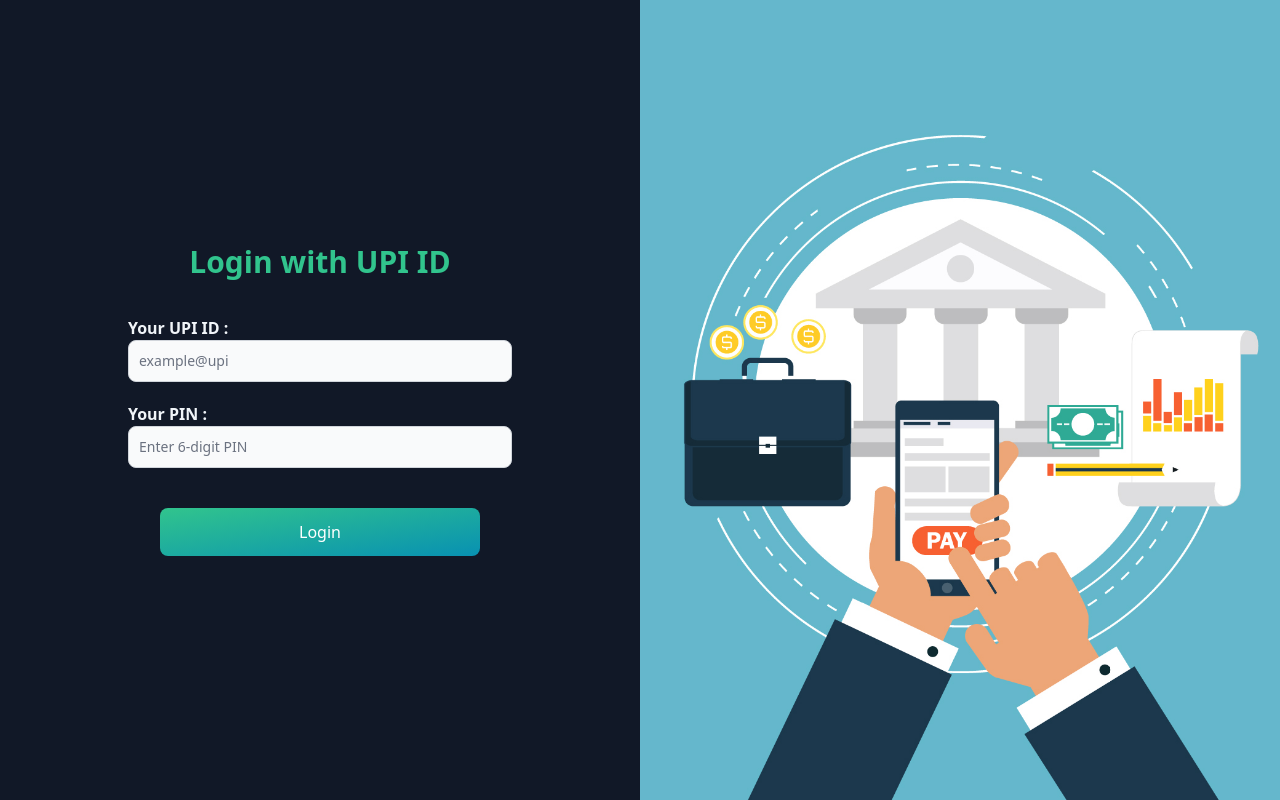
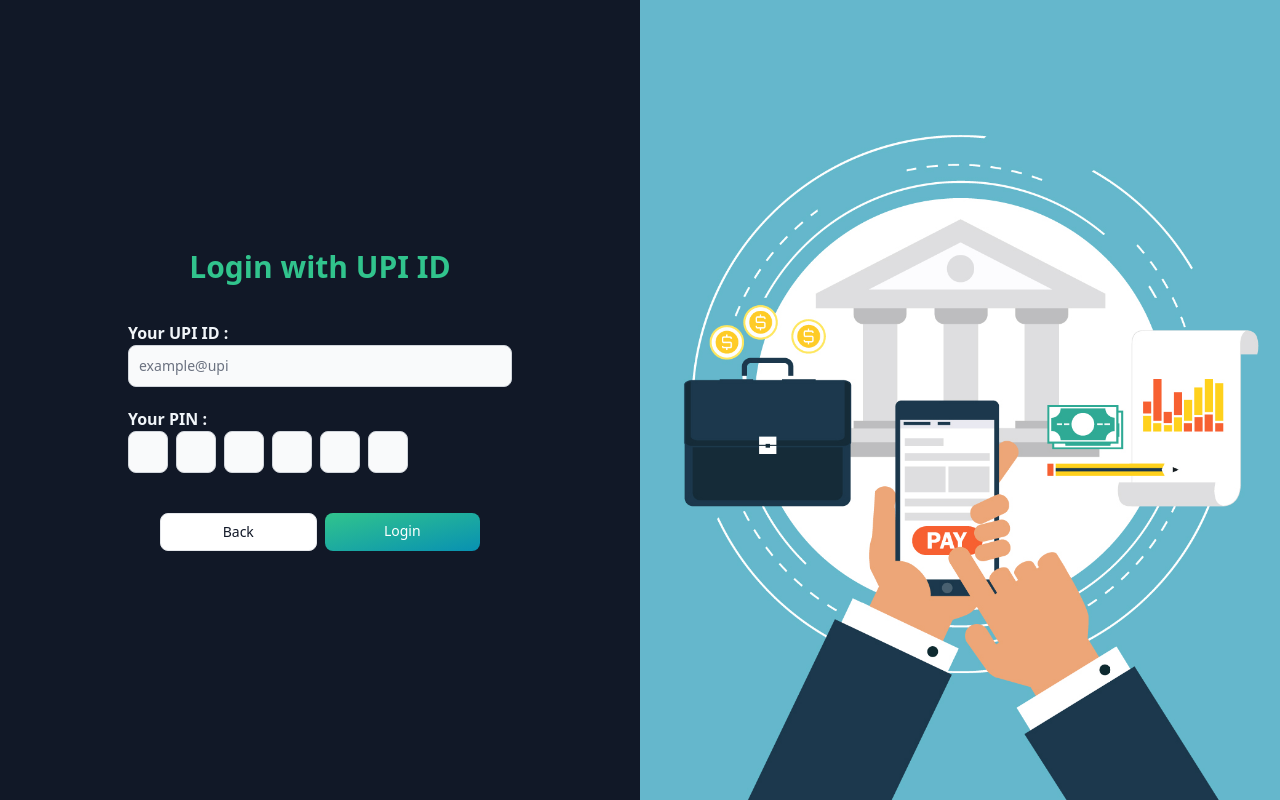
Before and after one commit to Syedshara/Banking_system, a React (Vite) app in the folder frontend/: page /login in a window 1280 px wide. Built offline with nearby package versions, Linux system fonts and the light colour scheme.

Commit message:
Login Updated

```diff
--- a/frontend/src/pages/Login.jsx
+++ b/frontend/src/pages/Login.jsx
@@ -1,19 +1,21 @@
 import { useEffect, useState } from "react";
 import { Alert, Button, Label, TextInput } from 'flowbite-react';
+import { useNavigate } from "react-router-dom";
 import img from '../assets/Login/img.jpg';
 
 const Login = () => {
     const [upiId, setUpiId] = useState("");
-    const [pin, setPin] = useState("");
+    const [pin, setPin] = useState(Array(6).fill("")); // Store each digit in an array
     const [errorMessage, setErrorMessage] = useState(""); // One unified error message
     const [loading, setLoading] = useState(false);
     const [isVisible, setIsVisible] = useState(false); // State to control visibility
+    const navigate = useNavigate(); // Initialize useNavigate
 
     // UPI ID validation regex
     const validateUpiId = (upiId) => /^[a-zA-Z0-9]+@[a-zA-Z0-9]+$/.test(upiId);
 
-    // PIN validation regex (6-digit numeric pin)
-    const validatePin = (pin) => /^\d{6}$/.test(pin);
+    // PIN validation
+    const validatePin = (pin) => pin.join("").length === 6; // Ensure all six digits are entered
 
     const handleLogin = async (e) => {
         e.preventDefault();
@@ -27,7 +29,7 @@ const Login = () => {
         if (!upiId || !validateUpiId(upiId)) {
             setErrorMessage("Invalid UPI ID. Format should be like: example@upi.");
             valid = false;
-        } else if (!pin || !validatePin(pin)) {
+        } else if (!validatePin(pin)) {
             // Scenario 2: Only PIN is invalid
             setErrorMessage("Invalid PIN. Must be a 6-digit number.");
             valid = false;
@@ -53,6 +55,34 @@ const Login = () => {
         // Trigger visibility after the component mounts
         setIsVisible(true);
     }, []);
+
+    const handleBack = () => {
+        navigate('/'); // Replace with your actual route
+    };
+
+    const handlePinChange = (index, value) => {
+        const newPin = [...pin];
+        if (value.length <= 1) {
+            newPin[index] = value; // Set the digit
+            setPin(newPin);
+
+            // Move to the next input
+            if (value && index < 5) {
+                document.getElementById(`pin-${index + 1}`).focus();
+            }
+        }
+    };
+
+    const handlePinKeyDown = (index, e) => {
+        const newPin = [...pin];
+
+        // Move backwards if the backspace key is pressed
+        if (e.key === "Backspace" && index > 0 && !newPin[index]) {
+            newPin[index - 1] = ""; // Clear the previous input
+            setPin(newPin);
+            document.getElementById(`pin-${index - 1}`).focus();
+        }
+    };
 
     return (
         <div className="min-h-screen flex relative">
@@ -81,28 +111,45 @@ const Login = () => {
 
                         {/* PIN Input */}
                         <div className="w-full max-w-sm flex flex-col justify-center">
-                            <Label htmlFor="pin" className="text-slate-100 text-md font-semibold" value="Your PIN :" />
+                            <Label className="text-slate-100 text-md font-semibold">Your PIN :</Label>
+                            <div className="flex space-x-2">
+                                {pin.map((digit, index) => (
                                     <TextInput
+                                        key={index}
                                         type="password"
-                                id="pin"
-                                placeholder="Enter 6-digit PIN"
-                                value={pin}
-                                onChange={(e) => setPin(e.target.value)}
-                                required
-                                className={`w-full max-w-md transition-transform duration-500 ease-in-out ${isVisible ? "translate-y-0 opacity-100" : "translate-y-5 opacity-0"}`}
+                                        id={`pin-${index}`}
+                                        value={digit}
+                                        onChange={(e) => handlePinChange(index, e.target.value)}
+                                        onKeyDown={(e) => handlePinKeyDown(index, e)}
+                                        maxLength={1}
+                                        className="w-10 text-center"
                                     />
+                                ))}
+                            </div>
                         </div>
 
+                        {/* Button Container */}
+                        <div className="flex justify-between w-full max-w-xs mt-5">
+                            {/* Back Button */}
+                            <Button
+                                className="w-full"
+                                color="gray"
+                                onClick={handleBack}
+                                size="sm"
+                            >
+                                Back
+                            </Button>
                             {/* Sign In Button */}
                             <Button
-                            className={`w-full max-w-xs mt-5 transition-transform duration-500 ease-in-out ${isVisible ? "translate-y-0 opacity-100" : "translate-y-5 opacity-0"}`}
+                                className="w-full ml-2"
                                 gradientDuoTone='greenToBlue'
                                 type='submit'
                                 disabled={loading}
-                            size="lg"
+                                size="sm"
                             >
                                 {loading ? "Logging in..." : "Login"}
                             </Button>
+                        </div>
 
                         {/* Alert Box for Errors (Displayed under the login button) */}
                         {errorMessage && (
```
Lines whose indentation alone changed are shown as unchanged.
